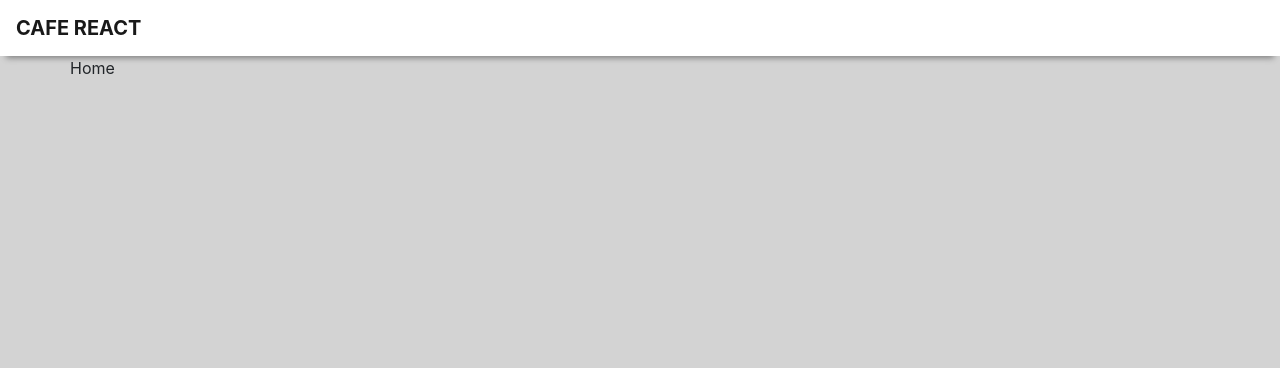
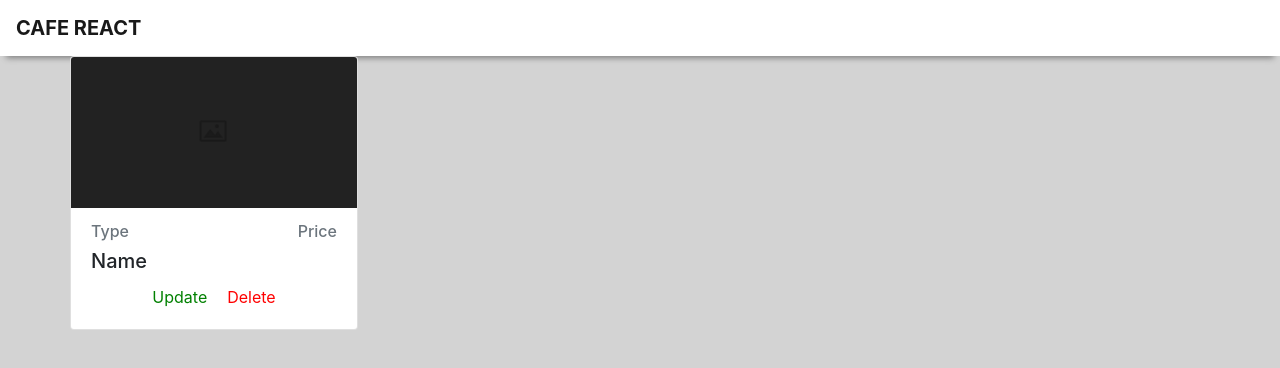
Before and after one commit to amrfekryy/konf-task, a React (Create React App) app in the folder client/: page / in a window 1280 px wide. Shown: the top 368 px of the page. Built offline with nearby package versions, Linux system fonts and the light colour scheme.

Commit message:
add initial card design

```diff
--- /dev/null
+++ b/client/src/components/card.js
@@ -0,0 +1,31 @@
+import React from 'react';
+import Card from 'react-bootstrap/Card'
+import Blank from 'assets/blank.png'
+
+export default function ItemCard(props) {
+
+  return (
+    <Card style={{ width: '18rem' }}>
+      <Card.Img variant="top" src={Blank} />
+      <Card.Body>
+        <div style={{
+          display: 'flex',
+          flexDirection: 'row',
+          justifyContent: 'space-between',
+        }}>
+          <Card.Subtitle className="mb-2 text-muted">Type</Card.Subtitle>
+          <Card.Subtitle className="mb-2 text-muted">Price</Card.Subtitle>
+        </div>
+        <Card.Title>Name</Card.Title>
+        <div style={{
+          display: 'flex',
+          flexDirection: 'row',
+          justifyContent: 'center',
+        }}>
+          <Card.Link href="#" style={{color: 'green'}}>Update</Card.Link>
+          <Card.Link href="#" style={{color: 'red'}}>Delete</Card.Link>
+        </div>
+      </Card.Body>
+    </Card>
+  );
+}
--- a/client/src/pages/pages.js
+++ b/client/src/pages/pages.js
@@ -1,5 +1,7 @@
 import React from 'react';
 import Page from 'components/page'
+import Card from 'components/card'
+
 // import FormControl from 'components/forms/form_control';
 // import Items from 'components/items'
 // import Travolta from 'assets/travolta.gif'
@@ -9,6 +11,6 @@ import Page from 'components/page'
 // export const NotFound = () => <Page>
 //   <img src={Travolta} alt="Nothing Here!" style={{ display:'block', margin:'auto'}}/> </Page>
 
-export const Home = () => <Page><div>Home</div></Page>
+export const Home = () => <Page> <Card /> </Page>
 export const Form = () => <Page><div>Form</div></Page>
 export const NotFound = () => <Page><div>Not Found</div></Page>
```
Also changed, not shown: client/src/components/item.js (deleted, +0 -99 lines), client/src/assets/blank.png (added).
